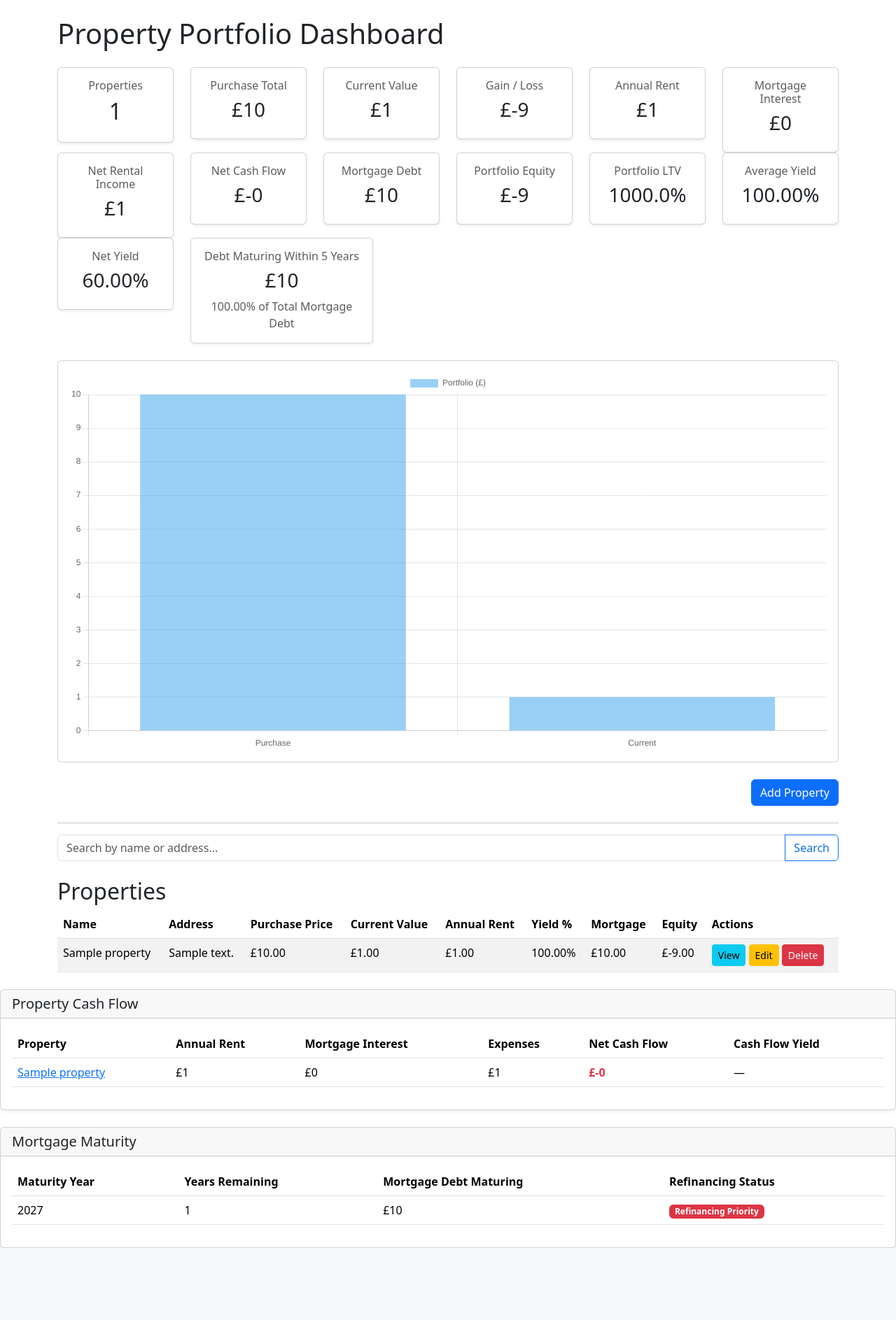
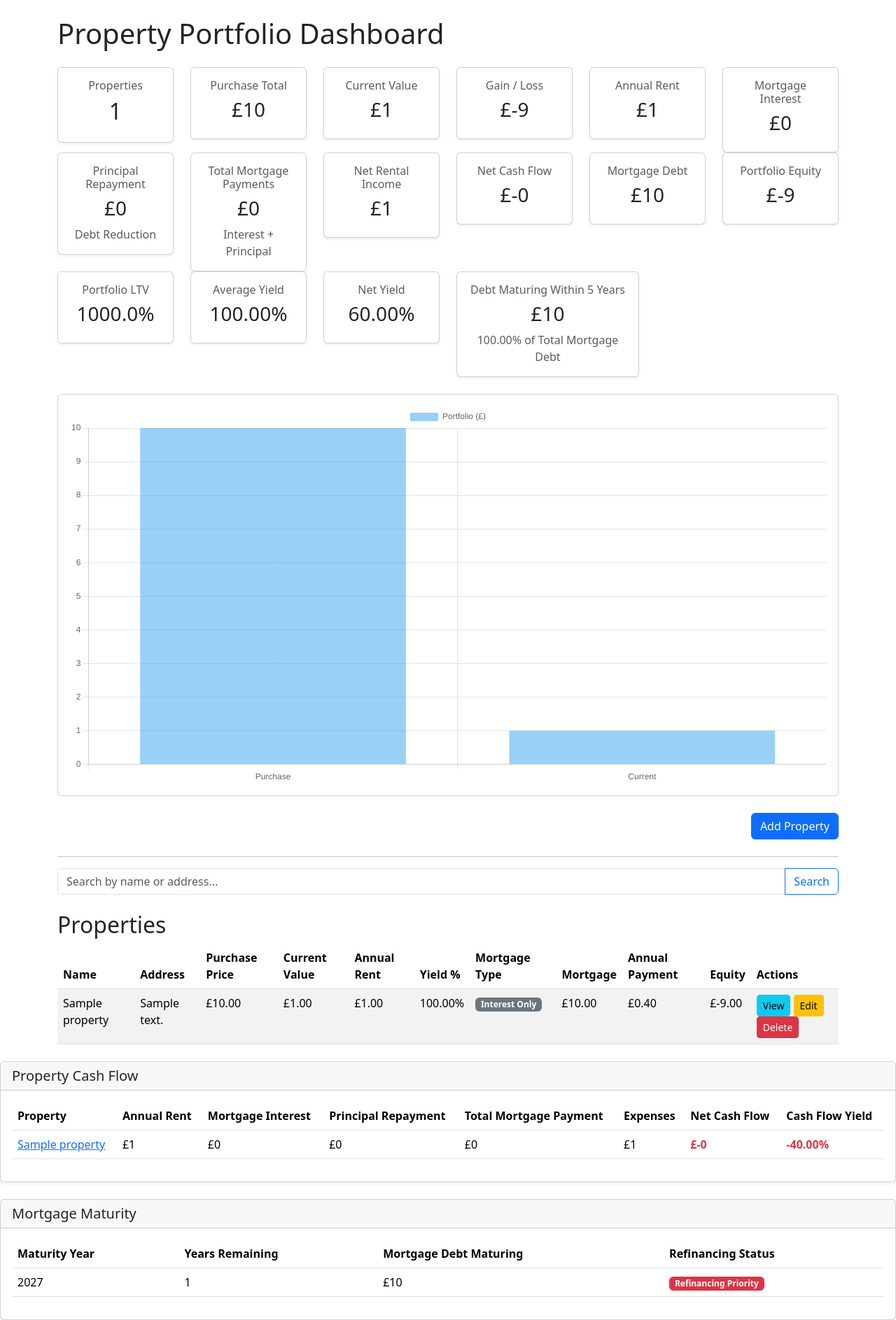
Before and after one commit to JerryRyan747/property-manager, a Flask app: page / in a window 1280 px wide. Shown: the part 56-1943 px from the top of the page at 70% size. Before the commit the page ends 1840 px from the top, so only its background shows below. Run offline with Flask 3, Linux system fonts and the light colour scheme; tables that the repository leaves empty hold one stand-in row (values such as "Sample post").

Commit message:
Add repayment mortgages and cash flow analysis

```diff
--- a/app/models/property.py
+++ b/app/models/property.py
@@ -14,6 +14,10 @@ class Property(db.Model):
     mortgage_balance = db.Column(db.Float)
     interest_rate = db.Column(db.Float)
     mortgage_term = db.Column(db.Integer)
+    mortgage_type = db.Column(
+    db.String(20),
+    default="interest_only"
+    )
 
     @property
     def mortgage_maturity_year(self):
@@ -43,6 +47,49 @@ class Property(db.Model):
         )
 
     @property
+    def monthly_mortgage_payment(self):
+        if (
+            self.mortgage_type != "repayment"
+            or not self.mortgage_balance
+            or self.interest_rate is None
+            or self.mortgage_term is None
+            or self.mortgage_term <= 0
+        ):
+            return 0
+
+        monthly_rate = self.interest_rate / 100 / 12
+        number_of_payments = self.mortgage_term * 12
+
+        if monthly_rate == 0:
+            return self.mortgage_balance / number_of_payments
+
+        return (
+            self.mortgage_balance
+            * monthly_rate
+            * (1 + monthly_rate) ** number_of_payments
+            / ((1 + monthly_rate) ** number_of_payments - 1)
+        )
+
+    @property
+    def annual_mortgage_payment(self):
+        if self.mortgage_type == "repayment":
+            return self.monthly_mortgage_payment * 12
+
+        return self.annual_interest_cost
+
+    @property
+    def annual_principal_repayment(self):
+        if self.mortgage_type != "repayment":
+            return 0
+
+        principal = (
+        self.annual_mortgage_payment
+        - self.annual_interest_cost
+)
+
+        return max(principal, 0)
+
+    @property
     def net_rental_income(self):
         if not self.annual_rent:
             return 0
@@ -55,8 +102,11 @@ class Property(db.Model):
             return 0
 
         return (
-        self.annual_rent - self.annual_interest_cost - (self.annual_expenses or 0)
-        )
+            self.annual_rent
+            - self.annual_mortgage_payment
+            - (self.annual_expenses or 0)
+            )
+
 
     @property
     def cash_flow_yield(self):
--- a/app/routes/main.py
+++ b/app/routes/main.py
@@ -69,6 +69,7 @@ def add_property():
     annual_expenses = request.form.get("annual_expenses")
     mortgage_balance = request.form.get("mortgage_balance")
     interest_rate = request.form.get("interest_rate")
+    mortgage_type = request.form.get("mortgage_type")
     mortgage_term = request.form.get("mortgage_term")
 
     property = Property(
@@ -89,7 +90,9 @@ def add_property():
 
         interest_rate=float(interest_rate) if interest_rate else None,
 
-        mortgage_term=int(mortgage_term) if mortgage_term else None
+        mortgage_term=int(mortgage_term) if mortgage_term else None,
+
+        mortgage_type=mortgage_type
     )
 
     db.session.add(property)
@@ -126,6 +129,7 @@ def edit_property(property_id):
         mortgage_balance = request.form.get("mortgage_balance")
         interest_rate = request.form.get("interest_rate")
         annual_expenses = request.form.get("annual_expenses")
+        mortgage_type = request.form.get("mortgage_type")
         mortgage_term = request.form.get("mortgage_term")
 
         property.current_value = float(current_value) if current_value else None
@@ -134,6 +138,7 @@ def edit_property(property_id):
         property.mortgage_balance = float(mortgage_balance) if mortgage_balance else None
         property.interest_rate = float(interest_rate) if interest_rate else None
         property.mortgage_term = int(mortgage_term) if mortgage_term else None
+        property.mortgage_type = mortgage_type
 
 
         db.session.commit()
--- a/app/services/portfolio.py
+++ b/app/services/portfolio.py
@@ -37,6 +37,16 @@ def portfolio_summary():
     for p in properties
     )
 
+    total_principal_repayment = sum(
+        p.annual_principal_repayment
+        for p in properties
+    )
+
+    total_mortgage_payments = sum(
+        p.annual_mortgage_payment
+        for p in properties
+    )
+
     total_net_rental_income = (
     total_annual_rent - total_interest
     )
@@ -47,7 +57,9 @@ def portfolio_summary():
     )
 
     total_net_cash_flow = (
-    total_net_rental_income - total_expenses
+        total_annual_rent
+        - total_expenses
+        - total_mortgage_payments
     )
 
     current_year = datetime.now().year
@@ -130,6 +142,10 @@ def portfolio_summary():
 
         "total_interest": total_interest,
 
+        "total_principal_repayment": total_principal_repayment,
+
+        "total_mortgage_payments": total_mortgage_payments,
+
         "total_net_rental_income": total_net_rental_income,
 
         "net_yield": net_yield,
--- a/app/templates/home.html
+++ b/app/templates/home.html
@@ -70,6 +70,34 @@ Dashboard
             <h3>
                 £{{ "{:,.0f}".format(summary.total_interest) }}
             </h3>
+        </div>
+    </div>
+</div>
+
+<div class="col-md-2">
+    <div class="card text-center shadow-sm">
+        <div class="card-body">
+            <h6 class="text-muted">Principal Repayment</h6>
+            <h3>
+                £{{ "{:,.0f}".format(summary.total_principal_repayment) }}
+            </h3>
+            <p class="text-muted mb-0">
+                Debt Reduction
+            </p>
+        </div>
+    </div>
+</div>
+
+<div class="col-md-2">
+    <div class="card text-center shadow-sm">
+        <div class="card-body">
+            <h6 class="text-muted">Total Mortgage Payments</h6>
+            <h3>
+                £{{ "{:,.0f}".format(summary.total_mortgage_payments) }}
+            </h3>
+            <p class="text-muted mb-0">
+                Interest + Principal
+            </p>
         </div>
     </div>
 </div>
@@ -287,8 +315,30 @@ Dashboard
                         name="mortgage_term">
                     </div>
 
+                    <div class="mb-3">
+
+                        <label class="form-label">
+                            Mortgage Type
+                        </label>
+
+                        <select
+                            class="form-select"
+                            name="mortgage_type">
+
+                        <option value="interest_only">
+                            Interest Only
+                        </option>
+
+                        <option value="repayment">
+                            Repayment
+                        </option>
+
+                        </select>
 
                 </div>
+
+
+        </div>
 
                 <div class="modal-footer">
 
@@ -355,7 +405,9 @@ Dashboard
             <th>Current Value</th>
             <th>Annual Rent</th>
             <th>Yield %</th>
+            <th>Mortgage Type</th>
             <th>Mortgage</th>
+            <th>Annual Payment</th>
             <th>Equity</th>
             <th>Actions</th>
 
@@ -407,9 +459,30 @@ Dashboard
                     —
                 {% endif %}
             </td>
+
+            <td>
+                {% if property.mortgage_type == "repayment" %}
+                <span class="badge bg-primary">
+                    Repayment
+                </span>
+                {% else %}
+                <span class="badge bg-secondary">
+                    Interest Only
+                </span>
+                {% endif %}
+            </td>
+
             <td>
                 {% if property.mortgage_balance %}
                 £{{ "{:,.2f}".format(property.mortgage_balance) }}
+                {% else %}
+                    —
+                {% endif %}
+            </td>
+
+            <td>
+                {% if property.annual_mortgage_payment %}
+                £{{ "{:,.2f}".format(property.annual_mortgage_payment) }}
                 {% else %}
                     —
                 {% endif %}
@@ -527,6 +600,8 @@ if (ctx) {
                         <th>Property</th>
                         <th>Annual Rent</th>
                         <th>Mortgage Interest</th>
+                        <th>Principal Repayment</th>
+                        <th>Total Mortgage Payment</th>
                         <th>Expenses</th>
                         <th>Net Cash Flow</th>
                         <th>Cash Flow Yield</th>
@@ -555,6 +630,14 @@ if (ctx) {
                         </td>
 
                         <td>
+                            £{{ "{:,.0f}".format(property.annual_principal_repayment or 0) }}
+                        </td>
+
+                        <td>
+                            £{{ "{:,.0f}".format(property.annual_mortgage_payment or 0) }}
+                        </td>
+
+                        <td>
                             £{{ "{:,.0f}".format(property.annual_expenses or 0) }}
                         </td>
 
@@ -575,21 +658,19 @@ if (ctx) {
                         </td>
 
                         <td>
-
                             {% if property.cash_flow_yield >= 0 %}
 
-                                <span class="fw-bold">
-
-                                    {{ "{:.2f}".format(property.cash_flow_yield) }}%
-
-                                </span>
+                            <span class="text-success fw-bold">
+                                {{ "{:.2f}".format(property.cash_flow_yield) }}%
+                            </span>
 
                             {% else %}
 
-                                —
+                            <span class="text-danger fw-bold">
+                                {{ "{:.2f}".format(property.cash_flow_yield) }}%
+                            </span>
 
                             {% endif %}
-
                         </td>
 
                     </tr>
```
Also changed, not shown: app/templates/edit_property.html (+28 -0 lines), app/templates/property_detail.html (+78 -0 lines), migrations/versions/c70e93d59cc7_add_mortgage_type_field.py (added, +32 -0 lines).
